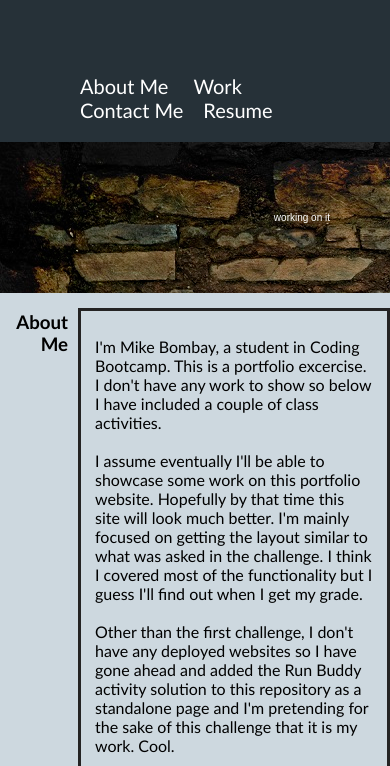
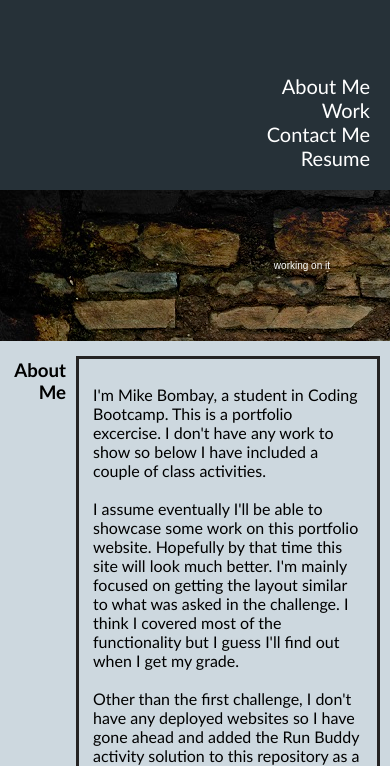
Before and after one commit to MikeBombay/portfolio-challenge, a plain HTML site: page index.html in a window 390 px wide. Shown: the part 78-844 px from the top of the page. Drawn offline with Linux system fonts and the light colour scheme.

Commit message:
adjustments for mobile

```diff
--- a/style.css
+++ b/style.css
@@ -39,18 +39,20 @@ nav ul li {
     margin-left: 20px;
     flex-direction: column;
     text-align: end;
+}
 
-}
+@media screen and (max-width: 900px) {
+nav ul li {
+      display:flex;
+    }}
 
 a {
     color: #ffffff;
     text-decoration: none;
 }
 
-.wrapper1
-.wrapper2
- {
-    padding-right: 20px;
+#wrapper2, #wrapper1 {
+    margin-right: 10px;
 }
 
   .subhead {
```
